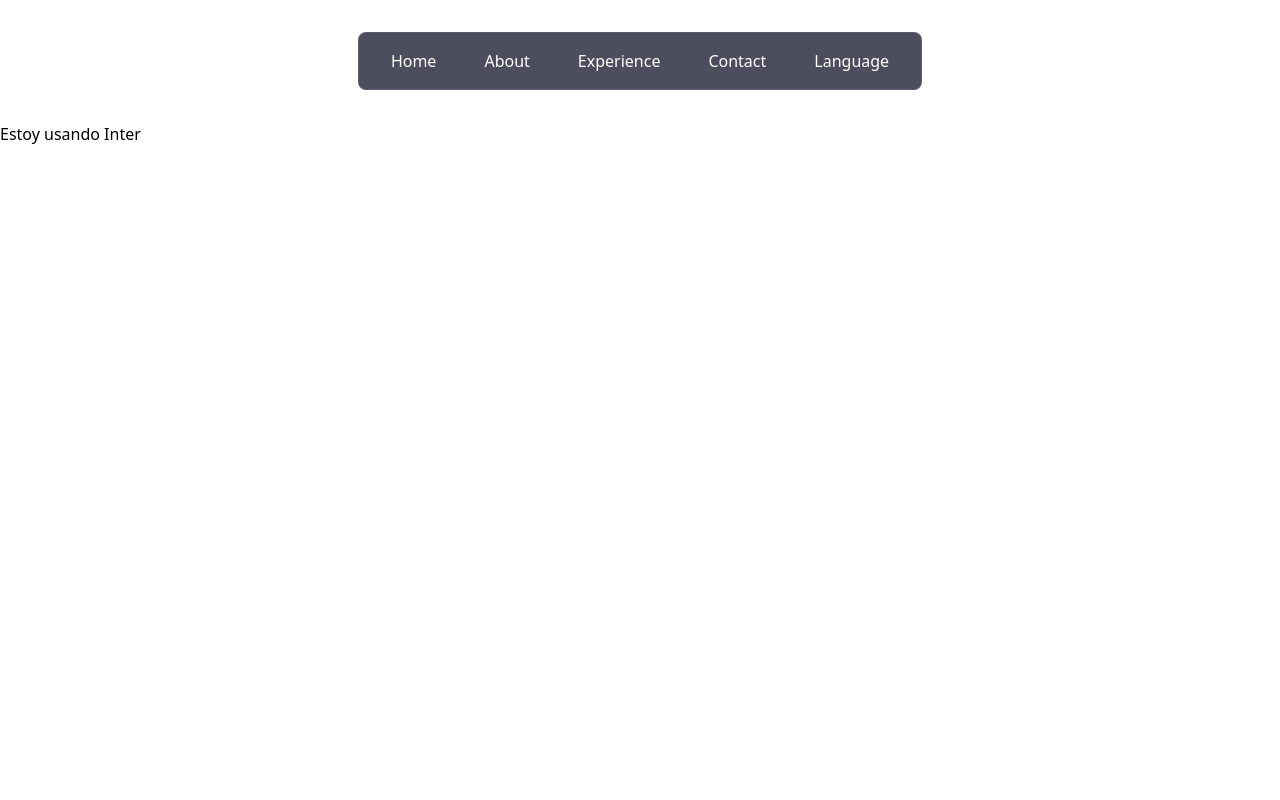
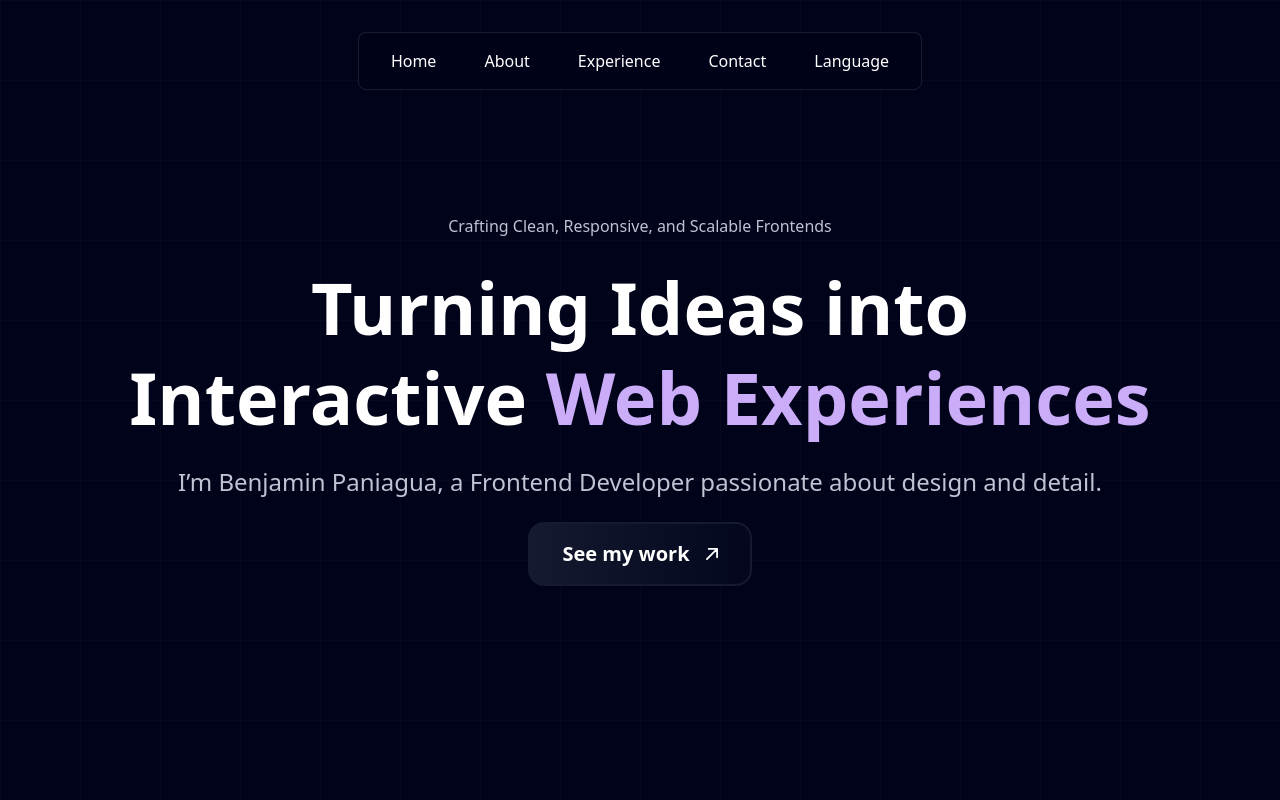
Before and after one commit to benjaminpaniagua/key-realty-web, a Next.js app: page /en in a window 1280 px wide. Shown: the top 800 px of the page. Built offline with nearby package versions, Linux system fonts and the light colour scheme.

Commit message:
feat: update color scheme and enhance header layout with new content

```diff
--- a/src/app/[locale]/globals.css
+++ b/src/app/[locale]/globals.css
@@ -9,7 +9,7 @@
   --color-gray: #C1C2D3;
   --color-dark-blue: #000319;
   --color-blue: #04071D;
-  --color-light-blue: #111328;
+  --color-light-blue: #161A31;
   --color-purple: #CBACF9;
 
 
--- a/src/app/[locale]/layout.tsx
+++ b/src/app/[locale]/layout.tsx
@@ -38,7 +38,7 @@ export default async function RootLayout({
 
   return (
     <html lang={params.locale}>
-      <body className={`${inter.variable} antialiased dark`}>
+      <body className={`${inter.variable} antialiased dark bg-dark-blue`}>
         <NextIntlClientProvider messages={messages}>
           <NavBar items={DEFAULT_NAVBAR_ITEMS} />
           <main>{children}</main>
--- a/src/components/ui/common/NavBar.tsx
+++ b/src/components/ui/common/NavBar.tsx
@@ -9,7 +9,7 @@ type NavBarProps = {
 
 export default function NavBar({ items, className }: NavBarProps) {
   return (
-    <div className={`flex justify-center py-8 ${className}`}>
+    <div className={`flex justify-center py-8 ${className} absolute top-0 left-0 right-0 z-50`}>
       <nav className="bg-dark-blue/70 px-8 py-4 rounded-lg backdrop-blur-lg border border-white/10">
         <ul className="flex items-center gap-12">
           {items.map((item) => (
--- a/src/components/ui/layout/Header.tsx
+++ b/src/components/ui/layout/Header.tsx
@@ -1,9 +1,39 @@
-'use client';
+"use client";
+
+import Image from "next/image";
 
 export default function Header() {
   return (
-    <header id="home" className="h-screen">
-      <h1>Estoy usando Inter</h1>
+    <header
+      id="home"
+      className="min-h-screen h-screen flex flex-col justify-center items-center gap-6 bg-dark-blue [background-image:linear-gradient(to_right,rgba(255,255,255,0.02)_1px,transparent_1px),linear-gradient(to_bottom,rgba(255,255,255,0.02)_1px,transparent_1px)] bg-size-[80px_80px]"
+    >
+      <p className="text-gray font-normal text-base">
+        Crafting Clean, Responsive, and Scalable Frontends
+      </p>
+
+      <h1 className="text-white font-bold text-7xl leading-tight text-center max-w-5xl">
+  Turning Ideas into Interactive{" "}<span className="text-purple">Web Experiences</span>
+</h1>
+
+      <p className="text-gray font-normal text-2xl">
+        I’m Benjamin Paniagua, a Frontend Developer passionate about design and
+        detail.
+      </p>
+
+      <button
+        className="group px-8 py-4 rounded-2xl bg-gradient-to-r from-light-blue to-blue border-2 border-light-blue text-white text-xl font-semibold flex items-center gap-4 transition-all hover:bg-light-blue hover:border-dark-blue"
+        type="button"
+      >
+        See my work
+        <Image
+          src="/images/icons/arrow.svg"
+          alt="arrow icon"
+          width={12}
+          height={12}
+          className="w-3 h-3 transition-transform group-hover:translate-x-1"
+        />
+      </button>
     </header>
-  )
+  );
 }
```
Also changed, not shown: public/images/icons/arrow.svg (added).
